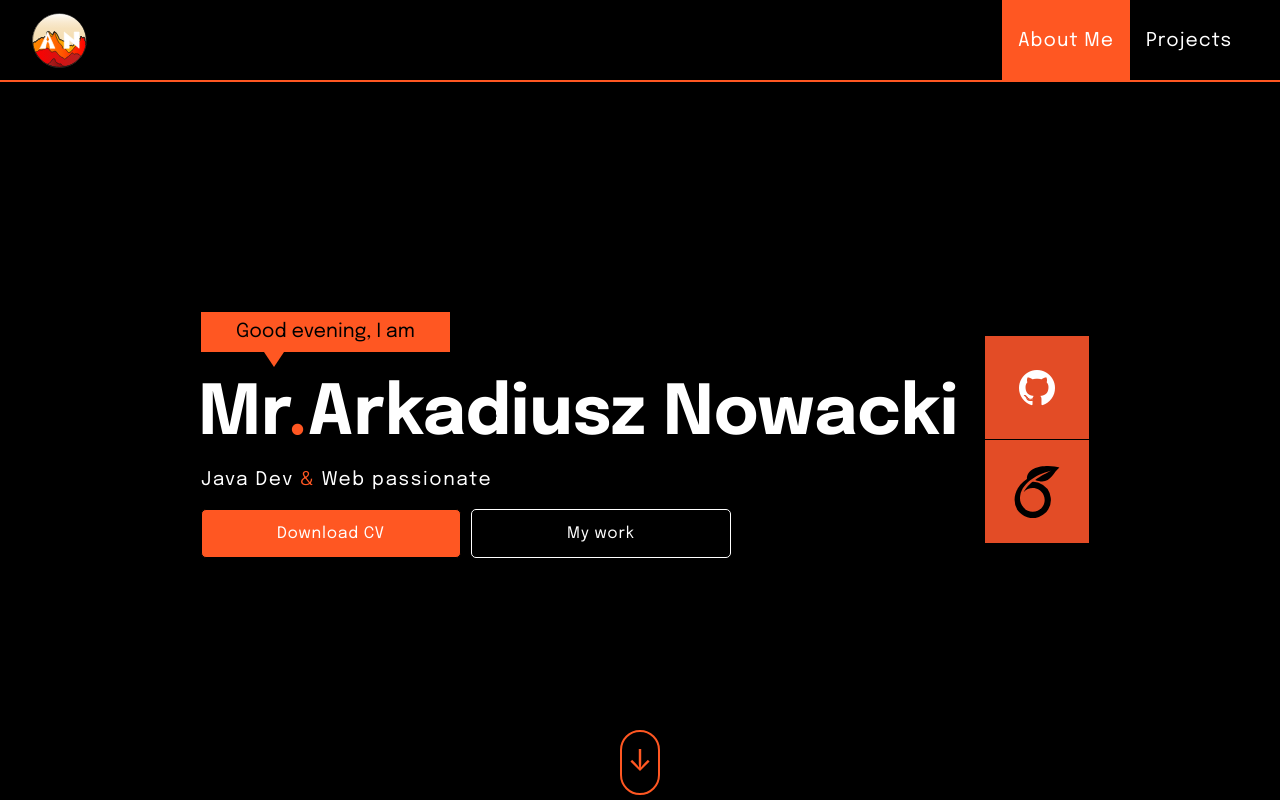
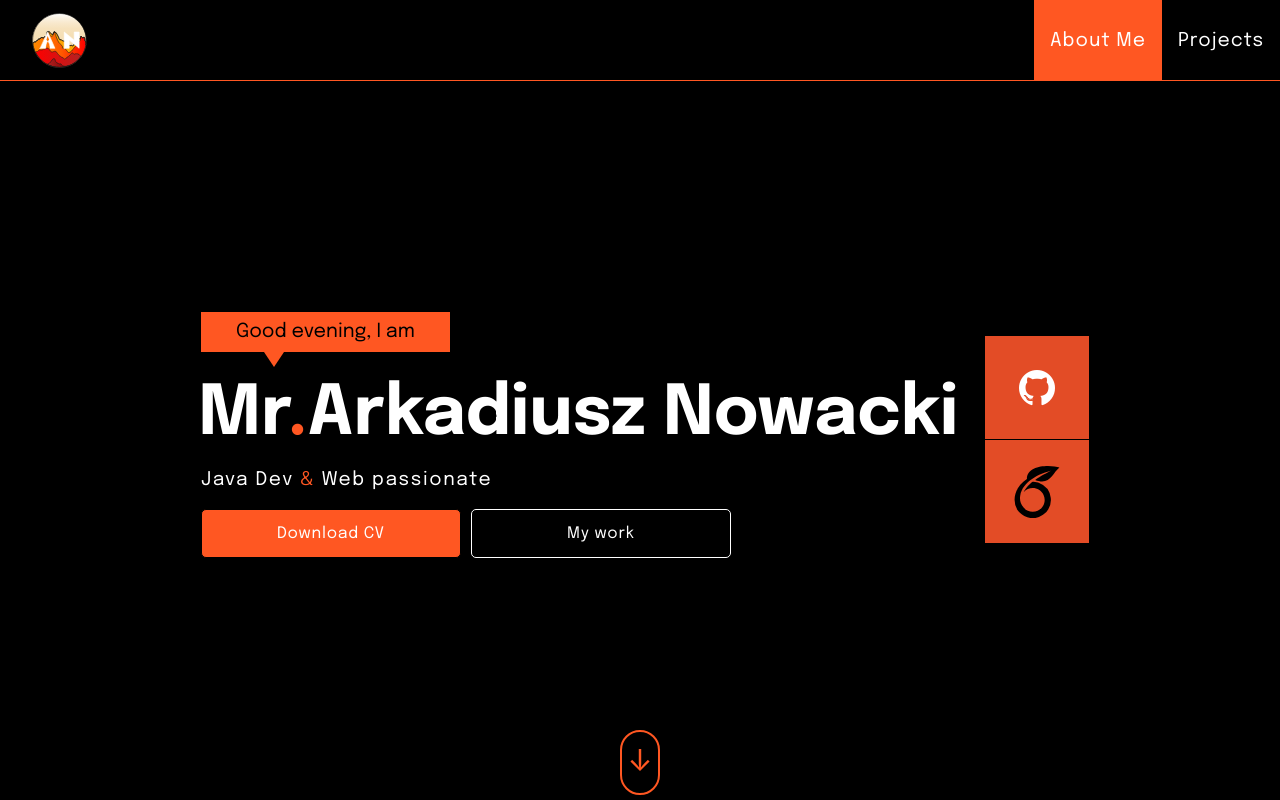
Before and after one commit to ArkadiusN/Personal-Portfolio, a plain HTML site: page index.html in a window 1280 px wide. Shown: the top 800 px of the page. Drawn offline with Linux system fonts and the light colour scheme.

Commit message:
Navbar links

```diff
--- a/css/stylesheet.css
+++ b/css/stylesheet.css
@@ -117,6 +117,10 @@ main {
   scroll-behavior: smooth; */
 }
 
+::-webkit-scrollbar {
+  display: none;
+}
+
 /* ################################################################ */
 /*                         ################                         */
 /*                         ################                         */
@@ -129,7 +133,7 @@ main {
   background-color: var(--black);
   min-height: 10vh;
   position: relative;
-  outline: 2px solid rgb(255, 87, 34);
+  outline: 1px solid rgb(255, 87, 34);
 }
 
 .header__logo {
@@ -945,7 +949,6 @@ hr {
 
   .line-navbar {
     display: flex;
-    margin-right: 2rem;
     height: 100%;
   }
 
@@ -963,8 +966,9 @@ hr {
   }
 
   .line__link {
-    padding-left: 1rem;
-    padding-right: 1rem;
+    padding: 1.5rem 1rem 1.5rem 1rem;
+    /* padding-left: 1rem;
+    padding-right: 1rem; */
     color: var(--white);
     font-family: var(--ff-sub);
     font-size: 19px;
@@ -978,8 +982,8 @@ hr {
   .line__link-two::after {
     content: "";
     position: absolute;
-    right: 55px;
-    top: 50px;
+    right: 68px;
+    top: 75px;
     bottom: 0;
     width: 0%;
     height: 3px;
@@ -989,12 +993,13 @@ hr {
     transition: transform 250ms ease-in-out;
   }
 
-  .line__link-two::after {
-    right: 68px;
+  .line__link-one::after {
+    background-color: rgb(0, 0, 0);
+    right: 74px;
   }
 
   .line__link-one:hover::after {
-    width: 27px;
+    width: 39px;
     transform: scaleX(2.5) translate(0px, -30px);
   }
 
@@ -1003,7 +1008,11 @@ hr {
     transform: scaleX(2.5) translate(0px, -30px);
   }
 
-  .line__link:hover {
+  .line__link-one:hover {
+    color: var(--black);
+  }
+
+  .line__link-two:hover {
     color: rgb(255, 87, 34);
   }
 
```
